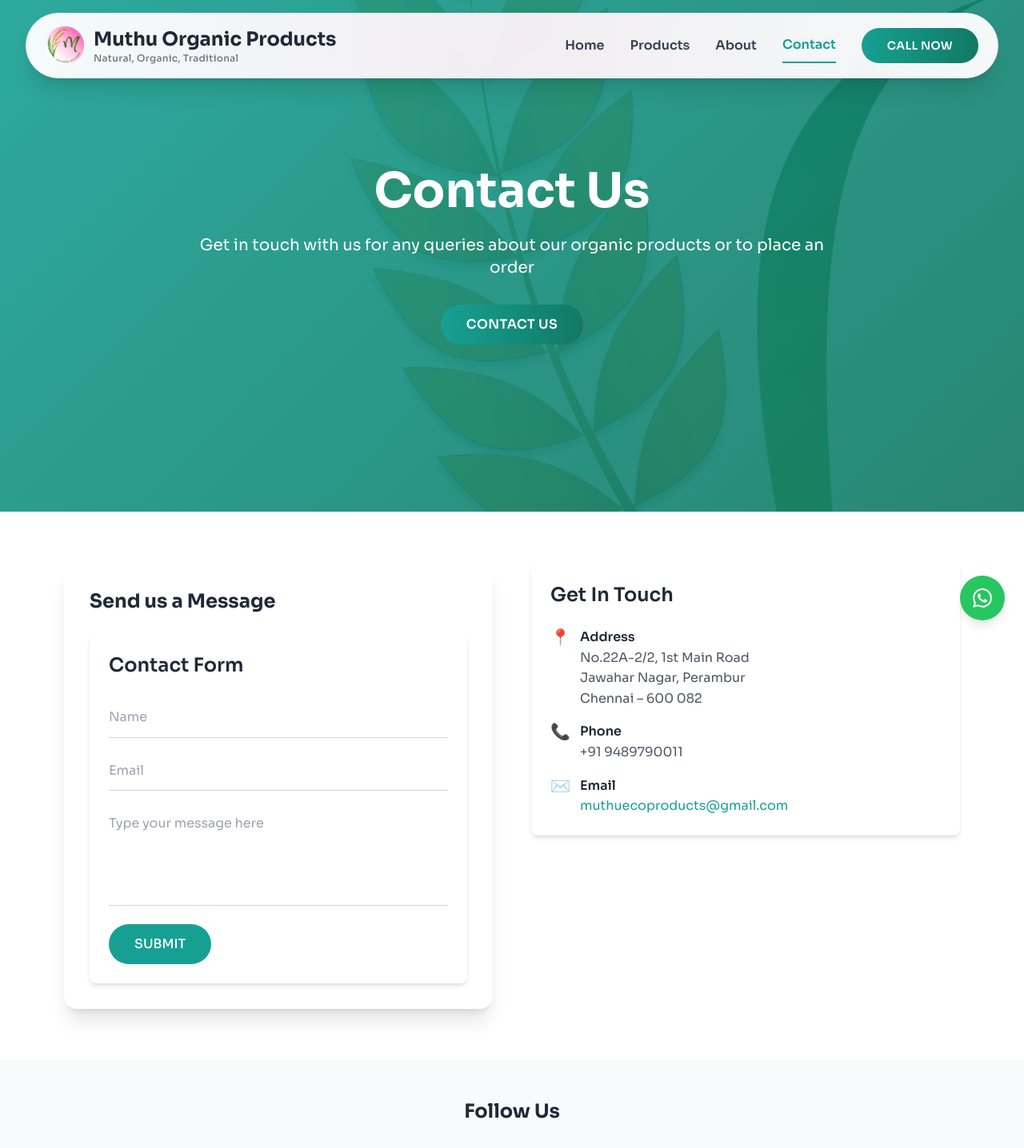
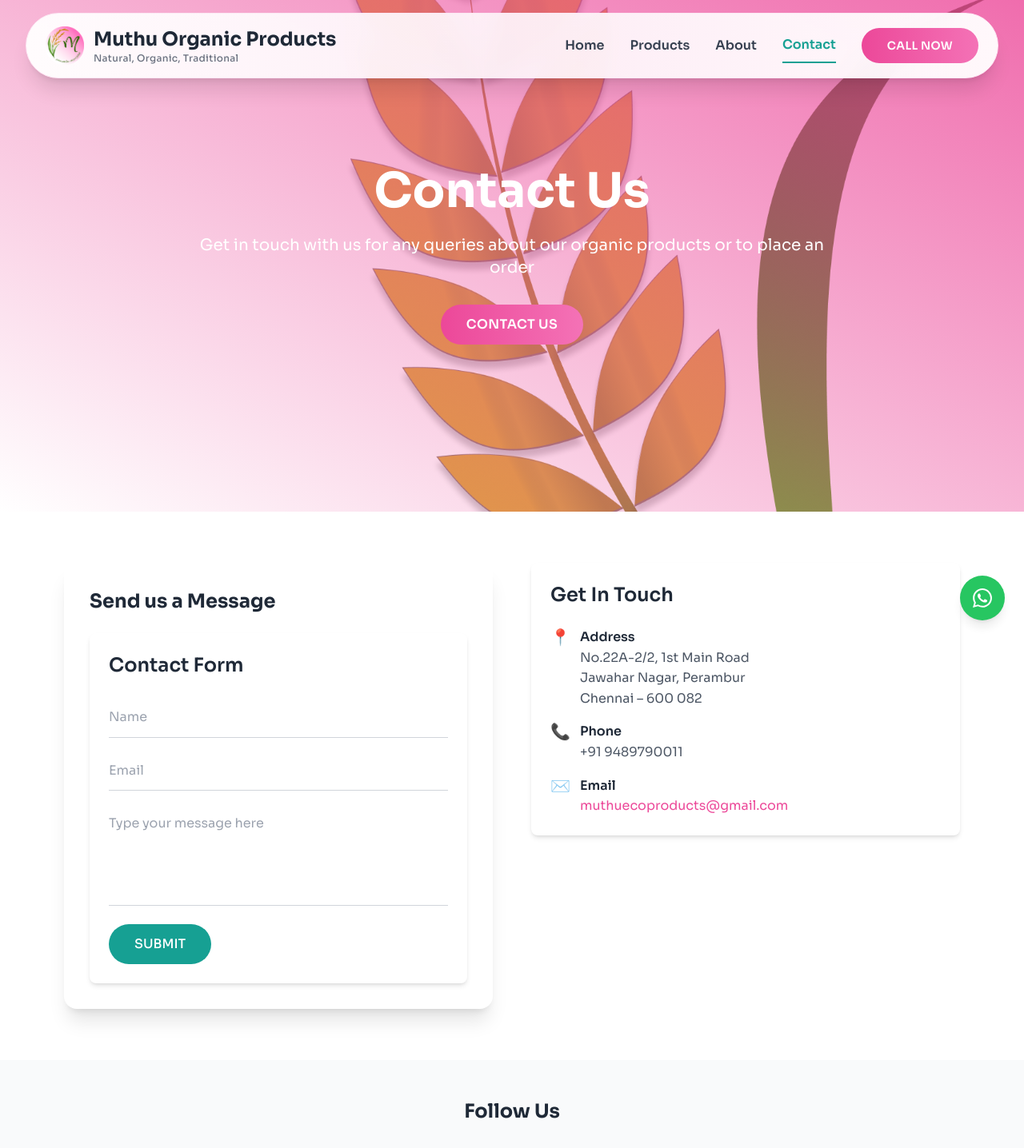
Before and after one commit to muthuecoproducts-crypto/muthu-eco-products, a React (Vite) app: page /contact in a window 1280 px wide. Shown: the top 1436 px of the page at 80% size. Built offline with nearby package versions, Linux system fonts and the light colour scheme.

Commit message:
updated version

```diff
--- a/src/index.css
+++ b/src/index.css
@@ -15,11 +15,11 @@
 
 /* Professional Button Styles */
 .btn-primary {
-  @apply bg-gradient-to-r from-[#16a093] to-[#117964] text-white px-8 py-3 rounded-full font-semibold uppercase tracking-wide transition-all duration-300 hover:shadow-lg hover:scale-105 focus:outline-none focus:ring-4 focus:ring-[#16a093]/30;
+  @apply bg-gradient-to-r from-[#ec4899] to-[#f472b6] text-white px-8 py-3 rounded-full font-semibold uppercase tracking-wide transition-all duration-300 hover:shadow-lg hover:scale-105 focus:outline-none focus:ring-4 focus:ring-[#ec4899]/30;
 }
 
 .btn-secondary {
-  @apply bg-white text-[#16a093] border-2 border-[#16a093] px-8 py-3 rounded-full font-semibold uppercase tracking-wide transition-all duration-300 hover:bg-[#16a093] hover:text-white hover:shadow-lg hover:scale-105 focus:outline-none focus:ring-4 focus:ring-[#16a093]/30;
+  @apply bg-white text-[#ec4899] border-2 border-[#ec4899] px-8 py-3 rounded-full font-semibold uppercase tracking-wide transition-all duration-300 hover:bg-[#ec4899] hover:text-white hover:shadow-lg hover:scale-105 focus:outline-none focus:ring-4 focus:ring-[#ec4899]/30;
 }
 
 /* Professional Card Styles */
@@ -51,9 +51,9 @@
 
 .hero-gradient {
   background: linear-gradient(
-    135deg,
-    rgba(22, 160, 147, 0.9) 0%,
-    rgba(17, 121, 100, 0.9) 100%
+    to top right,
+    rgba(255, 255, 255, 0.15) 0%,
+    rgba(236, 72, 153, 0.8) 100%
   );
 }
 
@@ -74,7 +74,7 @@
 
 /* Enhanced Focus States */
 .focus-ring {
-  @apply focus:outline-none focus:ring-4 focus:ring-[#16a093]/30;
+  @apply focus:outline-none focus:ring-4 focus:ring-[#ec4899]/30;
 }
 
 /* Animations */
@@ -129,7 +129,7 @@
 }
 
 .top-bar {
-  @apply bg-gradient-to-r from-[#16a093] to-[#117964] text-white;
+  @apply bg-gradient-to-r from-[#ec4899] to-[#f472b6] text-white;
 }
 
 .navbar-glass {
@@ -137,7 +137,7 @@
 }
 
 .logo-icon {
-  @apply w-12 h-12 bg-gradient-to-br from-[#16a093] to-[#117964] rounded-xl flex items-center justify-center shadow-lg transition-all duration-300;
+  @apply w-12 h-12 bg-gradient-to-br from-[#ec4899] to-[#f472b6] rounded-xl flex items-center justify-center shadow-lg transition-all duration-300;
 }
 
 .logo-icon:hover {
@@ -145,11 +145,11 @@
 }
 
 .nav-link {
-  @apply text-gray-700 hover:text-[#16a093] font-semibold transition-all duration-300 relative py-2;
+  @apply text-gray-700 hover:text-[#ec4899] font-semibold transition-all duration-300 relative py-2;
 }
 
 .nav-link::after {
-  @apply absolute -bottom-1 left-0 w-0 h-0.5 bg-[#16a093] transition-all duration-300;
+  @apply absolute -bottom-1 left-0 w-0 h-0.5 bg-[#ec4899] transition-all duration-300;
   content: '';
 }
 
--- a/tailwind.config.js
+++ b/tailwind.config.js
@@ -7,9 +7,9 @@
   theme: {
     extend: {
       colors: {
-        primary: '#16a093',
-        secondary: '#117964',
-        accent: '#f59e0b',
+        primary: '#ec4899',
+        secondary: '#f472b6',
+        accent: '#fce7f3',
       },
     },
   },
```
